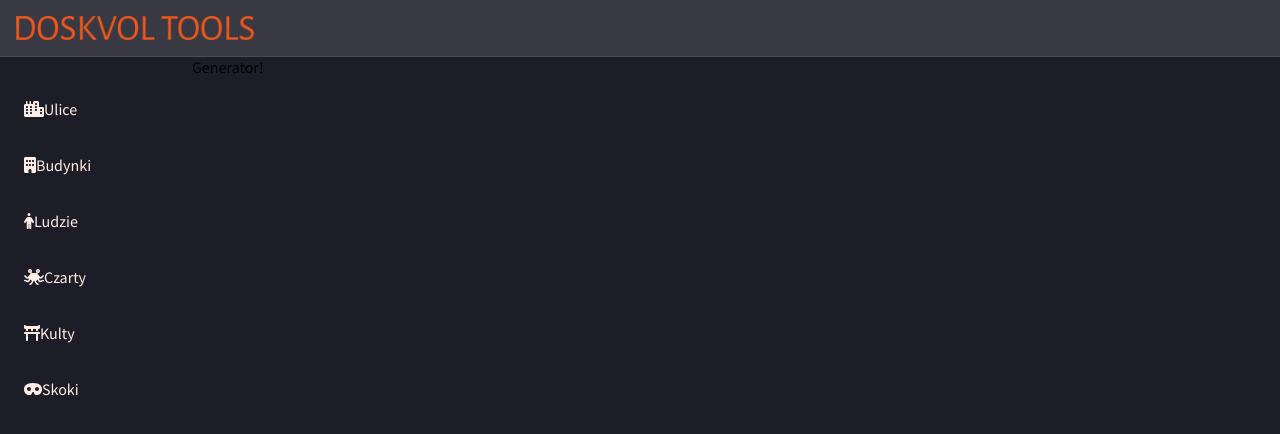
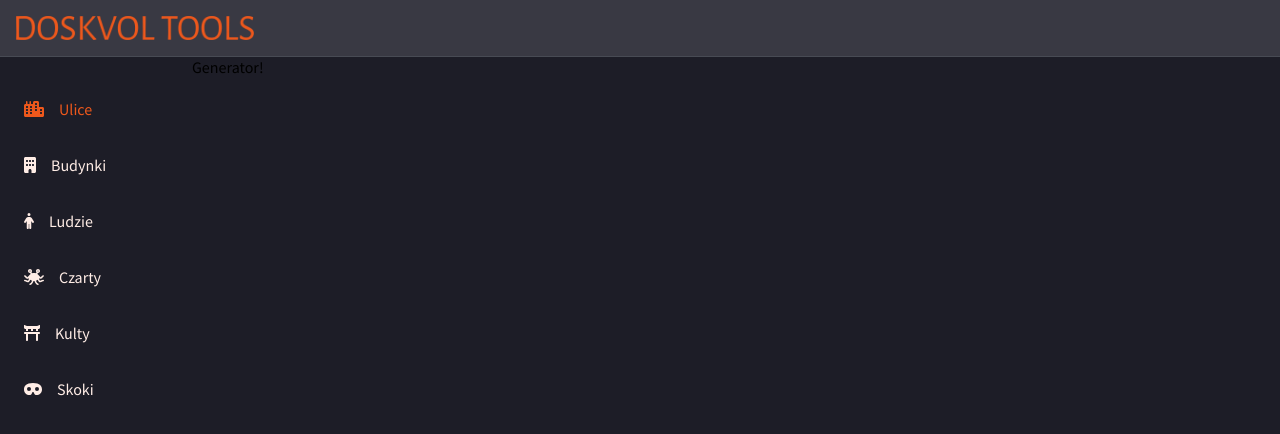
Before and after one commit to Katarzyna-Kadziolka/DoskvolTools, a Vue app in the folder doskvol-tools/: page / in a window 1280 px wide. Shown: the top 434 px of the page. Built offline with nearby package versions, Linux system fonts and the light colour scheme.

Commit message:
Generator navigation item full styles

```diff
--- a/doskvol-tools/src/components/generator/GeneratorNavigation.vue
+++ b/doskvol-tools/src/components/generator/GeneratorNavigation.vue
@@ -28,12 +28,13 @@ const items : NavigationItem[] = [
     icon: "fa-solid fa-mask"
   }
 ]
+let activeItemName = "Ulice";
 
 </script>
 
 <template>
   <div class='generator-navigation_container'>
-    <GeneratorNavigationItem v-for='item in items' :key='item.name' :name='item.name' :icon='item.icon' />
+    <GeneratorNavigationItem v-for='item in items' :key='item.name' :name='item.name' :icon='item.icon' :is-active='activeItemName === item.name' />
   </div>
 </template>
 
--- a/doskvol-tools/src/components/generator/GeneratorNavigationItem/GeneratorNavigationItem.vue
+++ b/doskvol-tools/src/components/generator/GeneratorNavigationItem/GeneratorNavigationItem.vue
@@ -2,13 +2,14 @@
 defineProps<{
   name: string
   icon: string
+  isActive: boolean
 }>()
 </script>
 
 <template>
-  <div class='generator-navigation-item_container'>
+  <div class='generator-navigation-item_container' :class="[isActive ? 'generator-navigation-item_active' : '']">
     <font-awesome-icon :icon=icon />
-    <div >{{name}}</div>
+    <div>{{name}}</div>
   </div>
 </template>
 
@@ -20,6 +21,22 @@ defineProps<{
     align-items: center;
     height: 5vh;
     padding: 8px 0 8px 24px;
+    column-gap: 15px;
+    cursor: pointer;
+    border-top-right-radius: 20px;
+    border-bottom-right-radius: 20px;
+    &:hover {
+      animation-name: hover-container;
+      animation-duration: 0.6s;
+      animation-fill-mode: forwards;
+    }
+  }
+  &_active {
+    color: $color-primary;
+  }
+  @keyframes hover-container {
+    from {background-color: $color-background;}
+    to {background-color: #303040;}
   }
 }
 </style>
```
